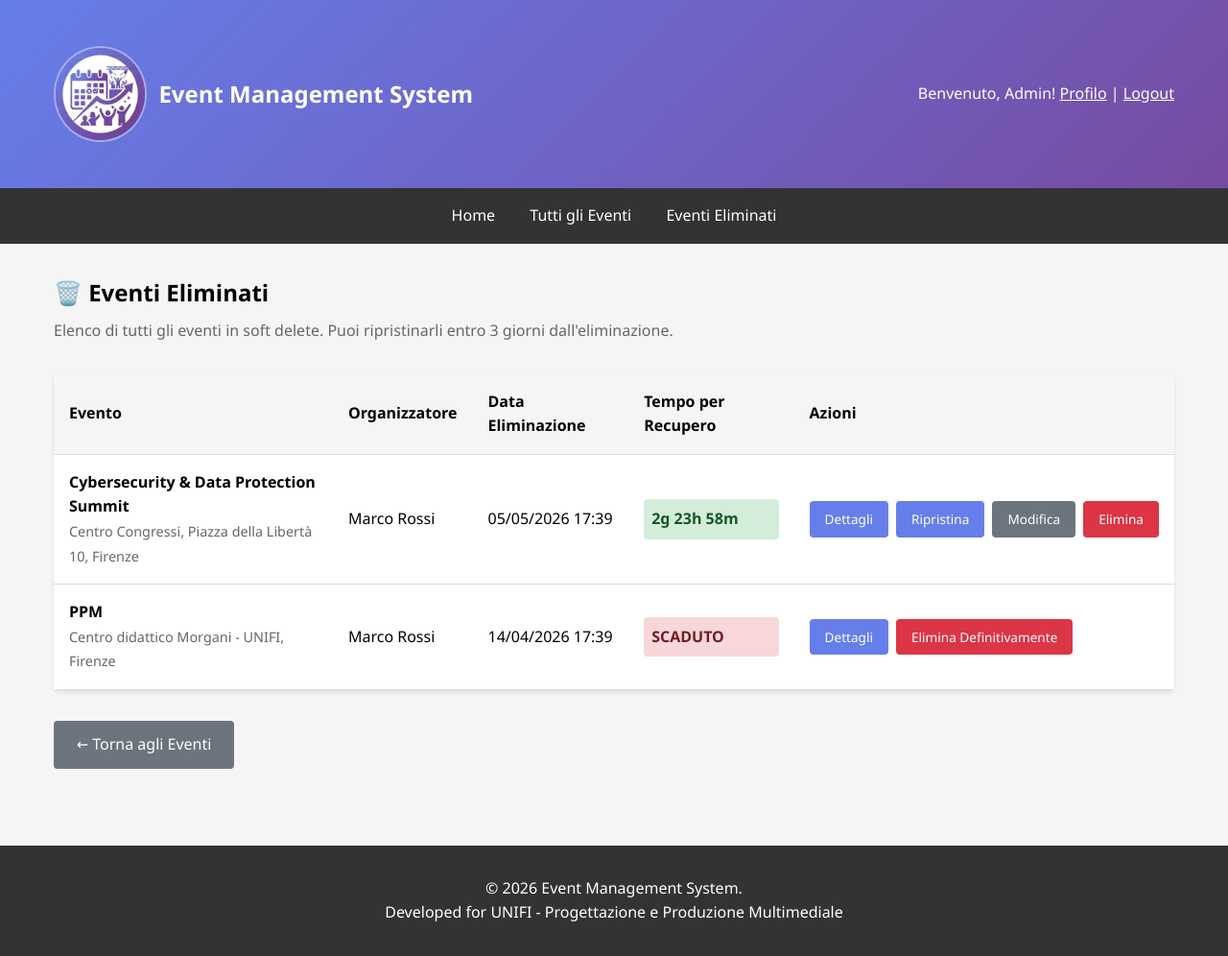
After one commit to RiccardoFagiuoli/EventMenagementSystem, a Django app: page /events/deleted-events/ in a window 1280 px wide. The commit adds this page. Shown: the whole page at 96% size. Run offline with Django 5.2, Linux system fonts and the light colour scheme; a user stored in the database is signed in; data comes from the database, SQL or seed files in the repository; both versions use the stored data as it was after the commit.

Commit message:
Modifiche funzionalità admin

```diff
--- a/events/urls.py
+++ b/events/urls.py
@@ -13,6 +13,7 @@ urlpatterns = [
     path('event/<int:pk>/unregister/', views.event_unregister, name='event_unregister'),
     path('my-registrations/', views.user_registrations, name='user_registrations'),
     path('my-events/', views.organizer_events, name='organizer_events'),
+    path('deleted-events/', views.deleted_events, name='deleted_events'),
     path('event/<int:pk>/restore/', views.event_restore, name='event_restore'),
     path('event/<int:event_id>/unregister-user/<int:registration_id>/', views.admin_unregister_user, name='admin_unregister_user'),
 ]
--- a/events/views.py
+++ b/events/views.py
@@ -51,12 +51,28 @@ class EventDetailView(DetailView):
         context['attendees'] = event.eventregistration_set.filter(status='confirmed')
         context['can_view_attendees'] = self.request.user == event.organizer or self.request.user.has_perm('events.can_view_attendees')
 
-        # Calcola se l'evento può essere ripristinato
+        # Calcola se l'evento può essere ripristinato e il tempo rimanente
         if event.deleted_at:
             from django.utils import timezone
-            context['can_restore'] = (timezone.now() - event.deleted_at).days < 3
+            from datetime import timedelta
+            restore_deadline = event.deleted_at + timedelta(days=3)
+            time_remaining = restore_deadline - timezone.now()
+            context['can_restore'] = time_remaining.total_seconds() > 0
+
+            # Calcola giorni, ore, minuti rimanenti
+            total_seconds = max(0, time_remaining.total_seconds())
+            days = int(total_seconds // 86400)
+            hours = int((total_seconds % 86400) // 3600)
+            minutes = int((total_seconds % 3600) // 60)
+
+            context['restore_days'] = days
+            context['restore_hours'] = hours
+            context['restore_minutes'] = minutes
         else:
             context['can_restore'] = False
+            context['restore_days'] = 0
+            context['restore_hours'] = 0
+            context['restore_minutes'] = 0
 
         if self.request.user.is_authenticated:
             try:
@@ -279,3 +295,38 @@ def admin_unregister_user(request, event_id, registration_id):
      registration.delete()
      messages.success(request, f'Utente {user_name} discritto dall\'evento {event.title}.')
      return redirect('events:event_detail', pk=event_id)
+
+def deleted_events(request):
+    """ View to display all deleted events (admin only). """
+    if not request.user.is_authenticated:
+        messages.error(request, 'È necessario essere loggati.')
+        return redirect('users:login')
+
+    if not request.user.is_staff:
+        messages.error(request, 'Accesso negato. Solo gli admin possono visualizzare questa pagina.')
+        return redirect('events:event_list')
+
+    # Mostra tutti gli eventi eliminati (soft deleted)
+    deleted_events_list = Event.objects.filter(deleted_at__isnull=False).order_by('-deleted_at')
+
+    from django.utils import timezone
+    from datetime import timedelta
+
+    # Calcola il tempo rimanente per ogni evento
+    for event in deleted_events_list:
+        restore_deadline = event.deleted_at + timedelta(days=3)
+        time_remaining = restore_deadline - timezone.now()
+        event.can_restore = time_remaining.total_seconds() > 0
+
+        # Calcola giorni, ore, minuti rimanenti
+        total_seconds = max(0, time_remaining.total_seconds())
+        days = int(total_seconds // 86400)
+        hours = int((total_seconds % 86400) // 3600)
+        minutes = int((total_seconds % 3600) // 60)
+
+        event.restore_days = days
+        event.restore_hours = hours
+        event.restore_minutes = minutes
+
+    context = {'deleted_events': deleted_events_list, 'title': 'Eventi Eliminati'}
+    return render(request, 'events/deleted_events.html', context)
--- a/templates/base.html
+++ b/templates/base.html
@@ -78,7 +78,11 @@
         <a href="{% url 'home' %}">Home</a>
         <a href="{% url 'events:event_list' %}">Tutti gli Eventi</a>
         {% if user.is_authenticated %}
-            <a href="{% url 'events:user_registrations' %}">Le mie Registrazioni</a>
+            {% if user.is_staff %}
+                <a href="{% url 'events:deleted_events' %}">Eventi Eliminati</a>
+            {% else %}
+                <a href="{% url 'events:user_registrations' %}">Le mie Registrazioni</a>
+            {% endif %}
             {% if user.profile.role == 'organizer' %}
                 <a href="{% url 'events:organizer_events' %}">I miei Eventi</a>
                 <a href="{% url 'events:event_create' %}">Crea Evento</a>
--- /dev/null
+++ b/templates/events/deleted_events.html
@@ -0,0 +1,78 @@
+{% extends 'base.html' %}
+
+{% block title %}Eventi Eliminati - Event Management System{% endblock %}
+
+{% block content %}
+<div style="margin-bottom: 2rem;">
+    <h2>🗑️ Eventi Eliminati</h2>
+    <p style="color: #666; margin-top: 0.5rem;">Elenco di tutti gli eventi in soft delete. Puoi ripristinarli entro 3 giorni dall'eliminazione.</p>
+</div>
+
+{% if deleted_events %}
+    <div style="background: white; border-radius: 4px; overflow: hidden; box-shadow: 0 2px 4px rgba(0,0,0,0.1);">
+        <table style="width: 100%;">
+            <thead>
+                <tr style="background-color: #f5f5f5;">
+                    <th style="padding: 1rem; text-align: left;">Evento</th>
+                    <th style="padding: 1rem; text-align: left;">Organizzatore</th>
+                    <th style="padding: 1rem; text-align: left;">Data Eliminazione</th>
+                    <th style="padding: 1rem; text-align: left;">Tempo per Recupero</th>
+                    <th style="padding: 1rem; text-align: left;">Azioni</th>
+                </tr>
+            </thead>
+            <tbody>
+                {% for event in deleted_events %}
+                    <tr style="border-bottom: 1px solid #ddd;">
+                        <td style="padding: 1rem;">
+                            <strong>{{ event.title }}</strong><br>
+                            <span style="color: #666; font-size: 0.9rem;">{{ event.location }}</span>
+                        </td>
+                        <td style="padding: 1rem;">
+                            {{ event.organizer.get_full_name|default:event.organizer.username }}
+                        </td>
+                        <td style="padding: 1rem;">
+                            {{ event.deleted_at|date:"d/m/Y H:i" }}
+                        </td>
+                        <td style="padding: 1rem;">
+                            {% if event.can_restore %}
+                                <div style="background-color: #d4edda; padding: 0.5rem; border-radius: 4px; color: #155724; font-weight: bold;">
+                                    {{ event.restore_days }}g {{ event.restore_hours }}h {{ event.restore_minutes }}m
+                                </div>
+                            {% else %}
+                                <div style="background-color: #f8d7da; padding: 0.5rem; border-radius: 4px; color: #721c24; font-weight: bold;">
+                                    SCADUTO
+                                </div>
+                            {% endif %}
+                        </td>
+                        <td style="padding: 1rem;">
+                            <div style="display: flex; gap: 0.5rem;">
+                                <a href="{% url 'events:event_detail' event.pk %}" class="btn" style="padding: 0.5rem 1rem; font-size: 0.85rem;">Dettagli</a>
+                                {% if event.can_restore %}
+                                    <a href="{% url 'events:event_restore' event.pk %}" class="btn btn-success" style="padding: 0.5rem 1rem; font-size: 0.85rem;">Ripristina</a>
+                                    <a href="{% url 'events:event_update' event.pk %}" class="btn btn-secondary" style="padding: 0.5rem 1rem; font-size: 0.85rem;">Modifica</a>
+                                {% endif %}
+                                <a href="{% url 'events:event_delete' event.pk %}" class="btn btn-danger" style="padding: 0.5rem 1rem; font-size: 0.85rem;">
+                                    {% if event.can_restore %}
+                                        Elimina
+                                    {% else %}
+                                        Elimina Definitivamente
+                                    {% endif %}
+                                </a>
+                            </div>
+                        </td>
+                    </tr>
+                {% endfor %}
+            </tbody>
+        </table>
+    </div>
+{% else %}
+    <div style="background-color: #d4edda; padding: 2rem; border-radius: 4px; text-align: center; color: #155724;">
+        <strong>✓ Nessun evento eliminato</strong><br>
+        <p style="margin-top: 0.5rem;">Tutti gli eventi sono attivi e disponibili.</p>
+    </div>
+{% endif %}
+
+<div style="margin-top: 2rem;">
+    <a href="{% url 'events:event_list' %}" class="btn btn-secondary">← Torna agli Eventi</a>
+</div>
+{% endblock %}
```
Also changed, not shown: populate_db.py (+14 -0 lines), templates/events/event_detail.html (+15 -3 lines), db.sqlite3.
